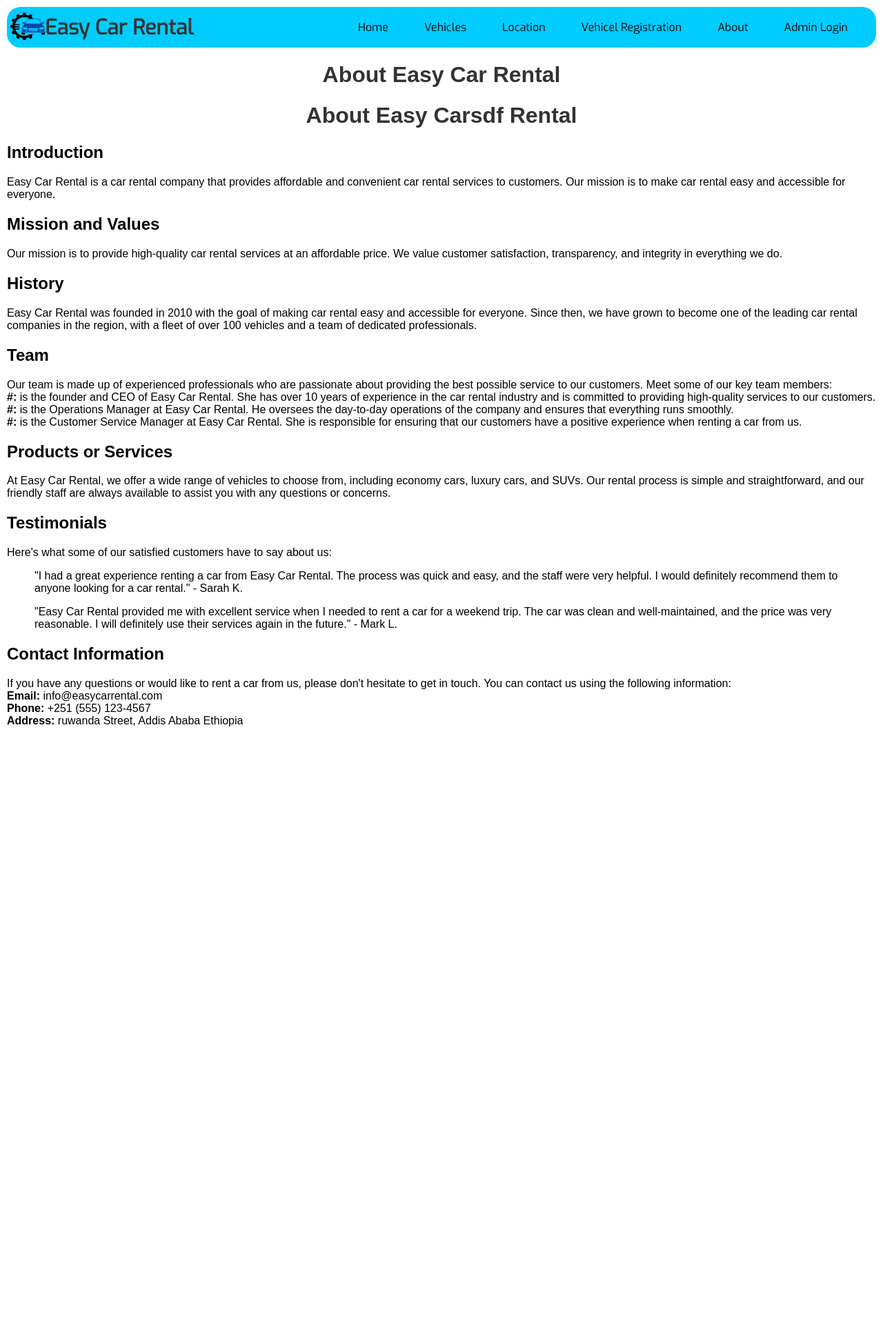
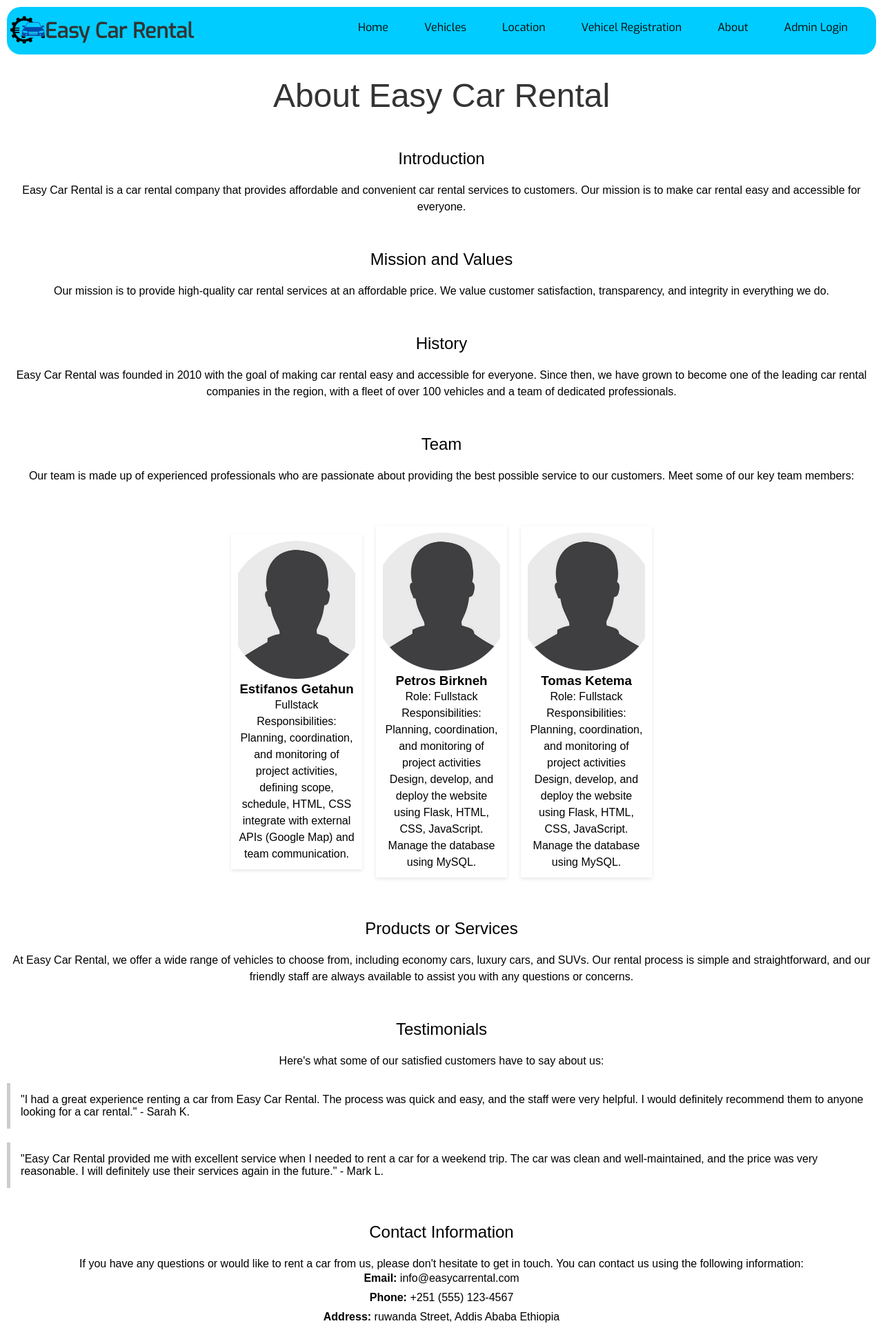
Before and after one commit to stivemok/Specialization-Portfolio, a Flask app: page /about in a window 1280 px wide. Shown: the whole page at 69% size. Before the commit the page ends 1053 px from the top, so only its background shows below. Run offline with Flask 3, Linux system fonts and the light colour scheme; some libraries are stand-ins or nearby versions.

Commit message:
About Page Little Update

```diff
--- /dev/null
+++ b/easyCarRental/app/static/css/about.css
@@ -0,0 +1,80 @@
+body {
+    font-family: sans-serif;
+    margin: 0;
+    padding: 0;
+    background-color: #f5f5f5; /* Light gray background */
+  }
+
+  .about {
+    text-align: center;
+    background-color: #ffffff; /* White header background */
+  }
+
+  .about h1 {
+    font-size: 48px;
+    font-weight: 300;
+    margin-bottom: 20px;
+
+  }
+
+  h2 {
+    font-size: 24px;
+    font-weight: 400;
+    margin-top: 50px;
+    margin-bottom: 20px;
+    text-align: center;
+  }
+
+  p {
+    font-size: 16px;
+    line-height: 1.5;
+    margin-bottom: 20px;
+    text-align: center;
+  }
+
+  ul {
+    list-style: none;
+    padding: 0;
+    margin: 0;
+    text-align: center;
+  }
+
+  ul li {
+    margin-bottom: 10px;
+    text-align: center;
+  }
+
+  ul li strong {
+    font-weight: 600;
+  }
+
+  blockquote {
+    border-left: 5px solid #ccc;
+    padding: 15px;
+    margin: 20px 0;
+  }
+  /*Team*/
+  .team {
+    display: flex;
+    flex-direction: row;
+    align-items: center; /* Center cards horizontally */
+    margin: 0 auto; /* Center the entire team section */
+    width: 50%; /* Define a maximum width for responsive layout */
+    margin-top: 50px;
+  }
+
+  .team-member {
+    width: 300px;
+    margin-bottom: 30px; /* Adjust spacing between cards */
+    text-align: center;
+    box-shadow: 0 2px 5px rgba(0, 0, 0, 0.1);
+    margin: 10px;
+    padding: 10px;
+  }
+
+  .team-member img {
+    width: 100%;
+    height: 200px;
+    object-fit: cover; /* Ensure image fills the container */
+    border-radius: 5px 5px 0 0;
+  }
--- a/easyCarRental/app/static/css/login.css
+++ b/easyCarRental/app/static/css/login.css
@@ -3,7 +3,6 @@ body {
     background-color: #f4f4f4;
     margin: 0;
     padding: 0;
-
   }
 
   .container {
@@ -22,7 +21,7 @@ form {
     border-radius: 5px;
     box-shadow: 0 0 10px rgba(0, 0, 0, 0.1);
     width: 300px;
-    margin: 0 auto; /* Center-align the form */
+    margin: 0 auto;
   }
 
   label {
@@ -33,18 +32,19 @@ label {
 
   input[type="text"],
   input[type="password"] {
-    width: 200px; /* Reduce the width and include padding */
-    padding: 8px;
+    width: 100%; /* Adjusted width to fill the container */
+    padding: 10px; /* Increased padding for better spacing */
     margin-bottom: 10px;
     box-sizing: border-box;
     border-radius: 5px;
+    border: 1px solid #ccc; /* Added border for better visibility */
   }
 
   input[type="checkbox"] {
     margin-right: 5px;
   }
 
-span {
+  span.error {
     color: red;
   }
 
@@ -57,16 +57,14 @@ p a:hover {
     text-decoration: underline;
   }
 
-
-
   .register-section {
     text-align: center;
-    margin-top: 20px; /* Add some top margin for spacing */
+    margin-top: 20px;
   }
 
   .register-section p {
-    font-size: 16px; /* Increase font size */
-    color: #555; /* Text color */
+    font-size: 16px;
+    color: #555;
   }
 
   .register-section a {
@@ -77,8 +75,5 @@ p a:hover {
 
   .register-section a:hover {
     text-decoration: underline;
+    background-color: transparent !important;
   }
-
-.register-section a:visited {
-    color: #663399; /* Visited link color */
-}
--- a/easyCarRental/app/templates/about.html
+++ b/easyCarRental/app/templates/about.html
@@ -4,20 +4,41 @@
 
 <div class = "about">
     <h1>About Easy Car Rental</h1>
-    <h1>About Easy Carsdf Rental</h1>
+    <!-- <h1>About Easy Carsdf Rental</h1> -->
 </div>
 <h2>Introduction</h2>
-<p>Easy Car Rental is a car rental company that provides affordable and convenient car rental services to customers. Our mission is to make car rental easy and accessible for everyone.</p>
+<p>Easy Car Rental is a car rental company that provides affordable and convenient car rental services to customers.
+    Our mission is to make car rental easy and accessible for everyone.</p>
 <h2>Mission and Values</h2>
-<p>Our mission is to provide high-quality car rental services at an affordable price. We value customer satisfaction, transparency, and integrity in everything we do.</p>
+<p>Our mission is to provide high-quality car rental services at an affordable price.
+    We value customer satisfaction, transparency, and integrity in everything we do.</p>
 <h2>History</h2>
-<p>Easy Car Rental was founded in 2010 with the goal of making car rental easy and accessible for everyone. Since then, we have grown to become one of the leading car rental companies in the region, with a fleet of over 100 vehicles and a team of dedicated professionals.</p>
+<p>Easy Car Rental was founded in 2010 with the goal of making car rental easy and accessible for everyone.
+    Since then, we have grown to become one of the leading car rental companies in the region, with a fleet of over 100 vehicles and a team of dedicated professionals.</p>
 <h2>Team</h2>
 <p>Our team is made up of experienced professionals who are passionate about providing the best possible service to our customers. Meet some of our key team members:</p>
-<ul>
-    <li><strong>#:</strong>  is the founder and CEO of Easy Car Rental. She has over 10 years of experience in the car rental industry and is committed to providing high-quality services to our customers.</li>
-    <li><strong>#:</strong>  is the Operations Manager at Easy Car Rental. He oversees the day-to-day operations of the company and ensures that everything runs smoothly.</li>
-    <li><strong>#:</strong>  is the Customer Service Manager at Easy Car Rental. She is responsible for ensuring that our customers have a positive experience when renting a car from us.</li>
+<ul class="team">
+    <div class="team-member">
+        <img src="./../static/css/cars/Demo/abouticon.png" alt="Team Member Name">
+        <h3>Estifanos Getahun</h3>
+        <p>Fullstack
+            Responsibilities: Planning, coordination, and monitoring of project activities, defining scope, schedule, HTML, CSS integrate with external APIs (Google Map) and team communication.
+            </p>
+      </div>
+      <div class="team-member">
+        <img src="./../static/css/cars/Demo/abouticon.png" alt="Team Member Name">
+        <h3>Petros Birkneh</h3>
+        <p>Role: Fullstack
+            Responsibilities: Planning, coordination, and monitoring of project activities Design, develop, and deploy the website using Flask, HTML, CSS, JavaScript. Manage the database using MySQL.
+            </p>
+      </div>
+      <div class="team-member">
+        <img src="./../static/css/cars/Demo/abouticon.png" alt="Team Member Name">
+        <h3>Tomas Ketema</h3>
+        <p>Role: Fullstack
+            Responsibilities: Planning, coordination, and monitoring of project activities Design, develop, and deploy the website using Flask, HTML, CSS, JavaScript. Manage the database using MySQL.
+            </p>
+      </div>
 </ul>
 <h2>Products or Services</h2>
 <p>At Easy Car Rental, we offer a wide range of vehicles to choose from, including economy cars, luxury cars, and SUVs. Our rental process is simple and straightforward, and our friendly staff are always available to assist you with any questions or concerns.</p>
--- a/easyCarRental/app/templates/base.html
+++ b/easyCarRental/app/templates/base.html
@@ -82,6 +82,7 @@
         <meta name="viewport" content="width=device-width, initial-scale=1.0">
 
         <link rel="stylesheet" href="{{ url_for('static', filename='css/login.css') }}">
+        <link rel="stylesheet" href="{{ url_for('static', filename='css/about.css') }}">
         <link rel="stylesheet" type="text/css" href="{{ url_for('static', filename='css/index.css') }}">
         <link rel="preconnect" href="https://fonts.googleapis.com">
         <link rel="preconnect" href="https://fonts.gstatic.com" crossorigin>
```
Also changed, not shown: easyCarRental/app/static/css/cars/Demo/abouticon.png (added). Lines whose indentation alone changed are shown as unchanged.
